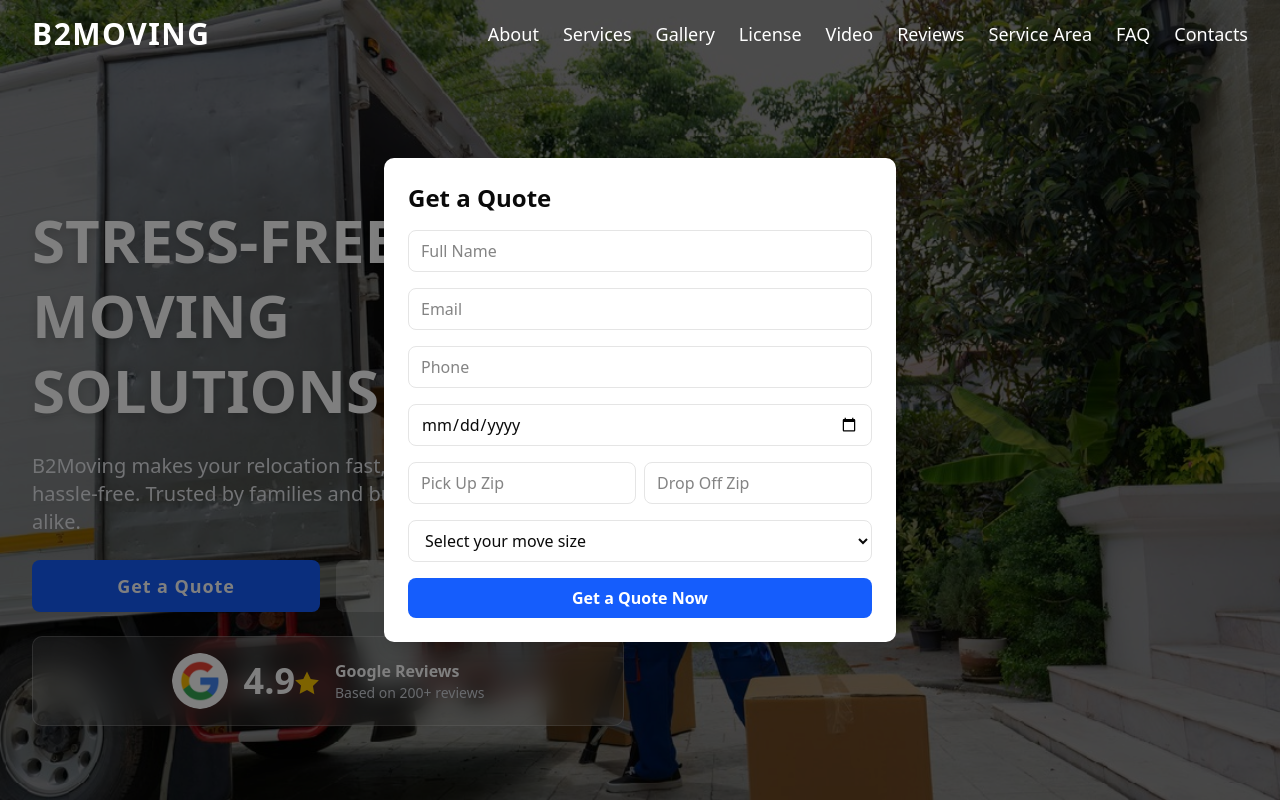
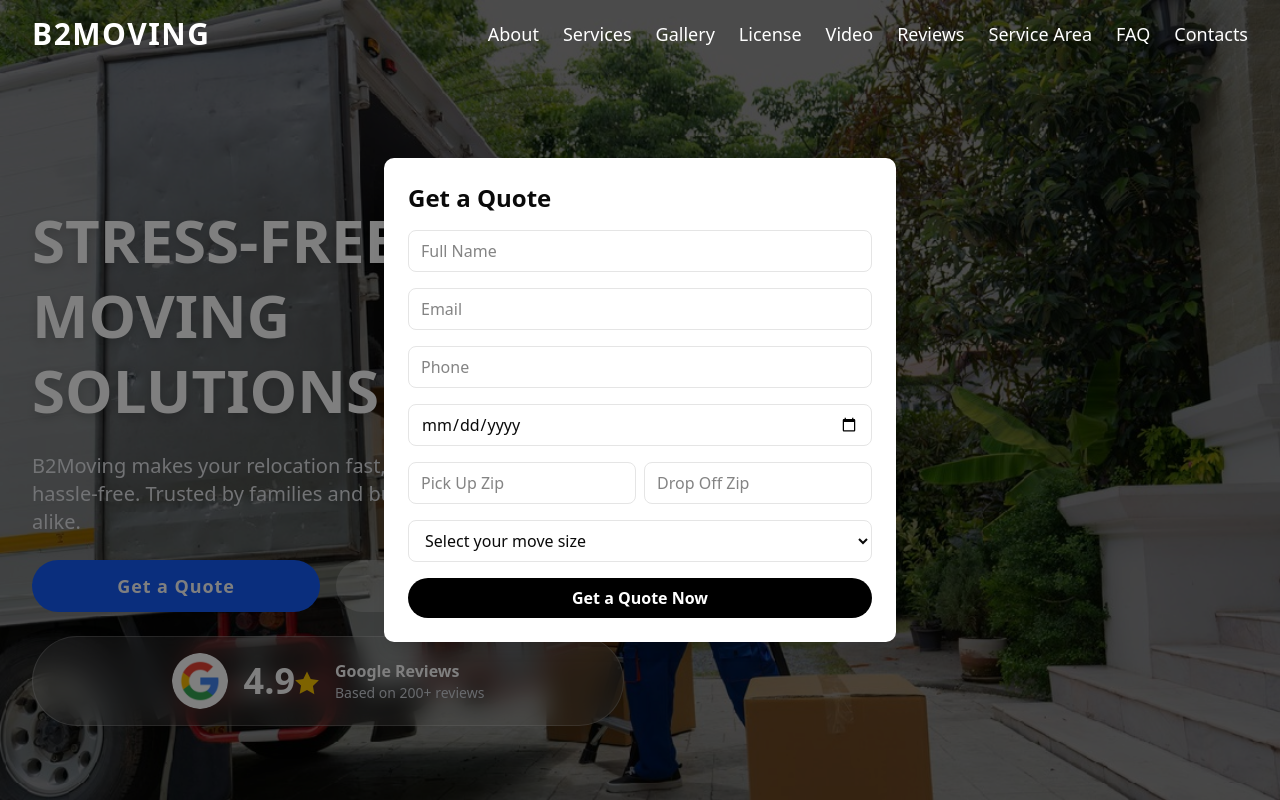
Before and after one commit to Hama-Gama/b2moving, a React (Vite) app: page / in a window 1280 px wide. Both pictures are taken after a click on the button "Get a Quote". Shown: the top 800 px of the page. Built offline with nearby package versions, Linux system fonts and the light colour scheme.

Commit message:
button updates

```diff
--- a/src/components/layout/FloatingQuoteButton.jsx
+++ b/src/components/layout/FloatingQuoteButton.jsx
@@ -40,7 +40,7 @@ const FloatingQuoteButton = ({ onOpen }) => {
 						size='lg'
 						className='w-full sm:w-auto bg-gradient-to-r from-blue-500 via-blue-600
                         to-blue-700 hover:from-blue-600 hover:to-blue-800 text-white font-black
-                        tracking-wide text-lg py-6 sm:py-5 rounded-lg sm:rounded-full
+                        tracking-wide text-lg py-6 sm:py-5 rounded-full sm:rounded-full
                         shadow-xl transition-all duration-300 active:scale-[0.98]'
 					>
 						GET A FREE QUOTE
--- a/src/components/layout/QuoteModal.jsx
+++ b/src/components/layout/QuoteModal.jsx
@@ -80,8 +80,8 @@ const QuoteModal = () => {
 
 					<button
 						type='submit'
-						className='w-full bg-blue-600 text-white py-2 rounded-md
-							hover:bg-blue-700 transition font-bold'
+						className='w-full bg-black text-white py-2 rounded-full
+							hover:bg-gray-600 transition font-bold'
 					>
 						Get a Quote Now
 					</button>
--- a/src/sections/Contacts.jsx
+++ b/src/sections/Contacts.jsx
@@ -136,7 +136,7 @@ const Contacts = () => {
 							whileHover={{ scale: 1.05 }}
 							whileTap={{ scale: 0.95 }}
 							transition={{ type: 'spring', stiffness: 250, damping: 15 }}
-							className='group relative inline-flex items-center justify-center px-8 py-3 overflow-hidden font-semibold text-white rounded-md shadow-lg
+							className='group relative inline-flex items-center justify-center px-8 py-3 overflow-hidden font-semibold text-white rounded-full shadow-lg
 							bg-gradient-to-r from-blue-500 via-blue-600 to-blue-700
 							focus:outline-none focus:ring-2 focus:ring-blue-400'
 						>
--- a/src/sections/FaqSection.jsx
+++ b/src/sections/FaqSection.jsx
@@ -6,7 +6,7 @@ import { ChevronDown, ChevronUp } from 'lucide-react'
 
 const faqData = [
 	{
-		question: 'What services does MovePro offer?',
+		question: 'What services does B2MOVING offer?',
 		answer:
 			'We provide home and office moving services, packing and unpacking, furniture assembly, and storage solutions tailored to your needs.',
 	},
--- a/src/sections/Hero.jsx
+++ b/src/sections/Hero.jsx
@@ -75,13 +75,13 @@ const Hero = () => {
 						>
 							<button
 								onClick={openModal}
-								className='bg-blue-600 text-white px-6 py-3 rounded-md hover:bg-blue-700 transition font-bold text-lg tracking-wider w-full'
+								className='bg-blue-600 text-white px-6 py-3 rounded-full hover:bg-blue-700 transition font-bold text-lg tracking-wider w-full'
 							>
 								Get a Quote
 							</button>
 							<a
 								href='#services'
-								className='text-center bg-white/20 text-white px-6 py-3 rounded-md hover:bg-white/30 transition font-bold text-lg tracking-wider w-full'
+								className='text-center bg-white/20 text-white px-6 py-3 rounded-full hover:bg-white/30 transition font-bold text-lg tracking-wider w-full'
 							>
 								Our Services
 							</a>
@@ -96,7 +96,7 @@ const Hero = () => {
 							href='https://www.google.com/search?q=B2+Moving+Company+Отзывы#lrd=0x808fc7ced3d65939:0xb7b0a0d4f2ec23fe,1'
 							target='_blank'
 							rel='noopener noreferrer'
-							className='mt-6 flex items-center justify-center gap-4 bg-white/10 backdrop-blur-md border border-white/20 px-3 py-4 rounded-lg hover:bg-white/20 transition-all w-full sm:w-auto'
+							className='mt-6 flex items-center justify-center gap-4 bg-white/10 backdrop-blur-md border border-white/20 px-3 py-4 rounded-full hover:bg-white/20 transition-all w-full sm:w-auto'
 						>
 							<img
 								src='/hero-google.png'
```
